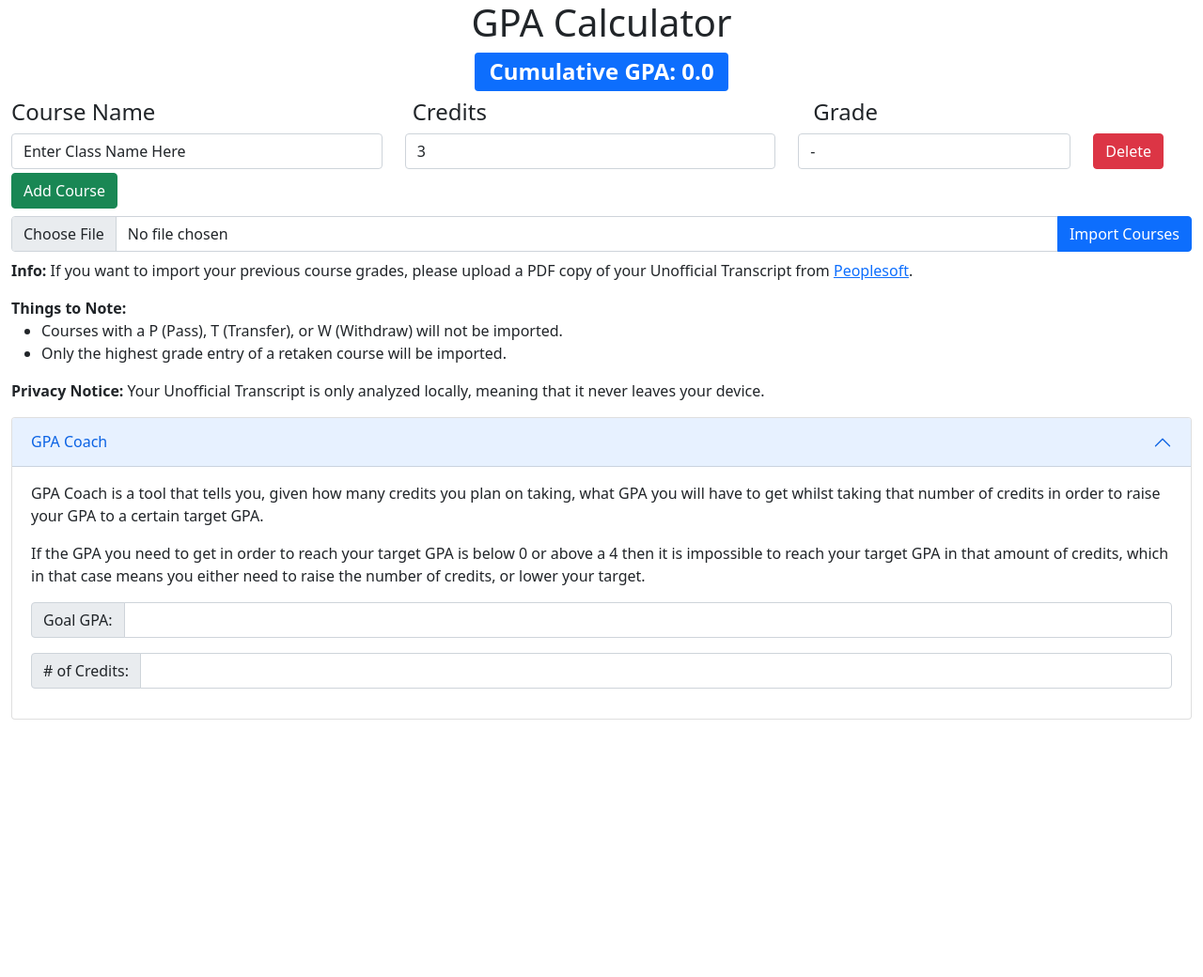
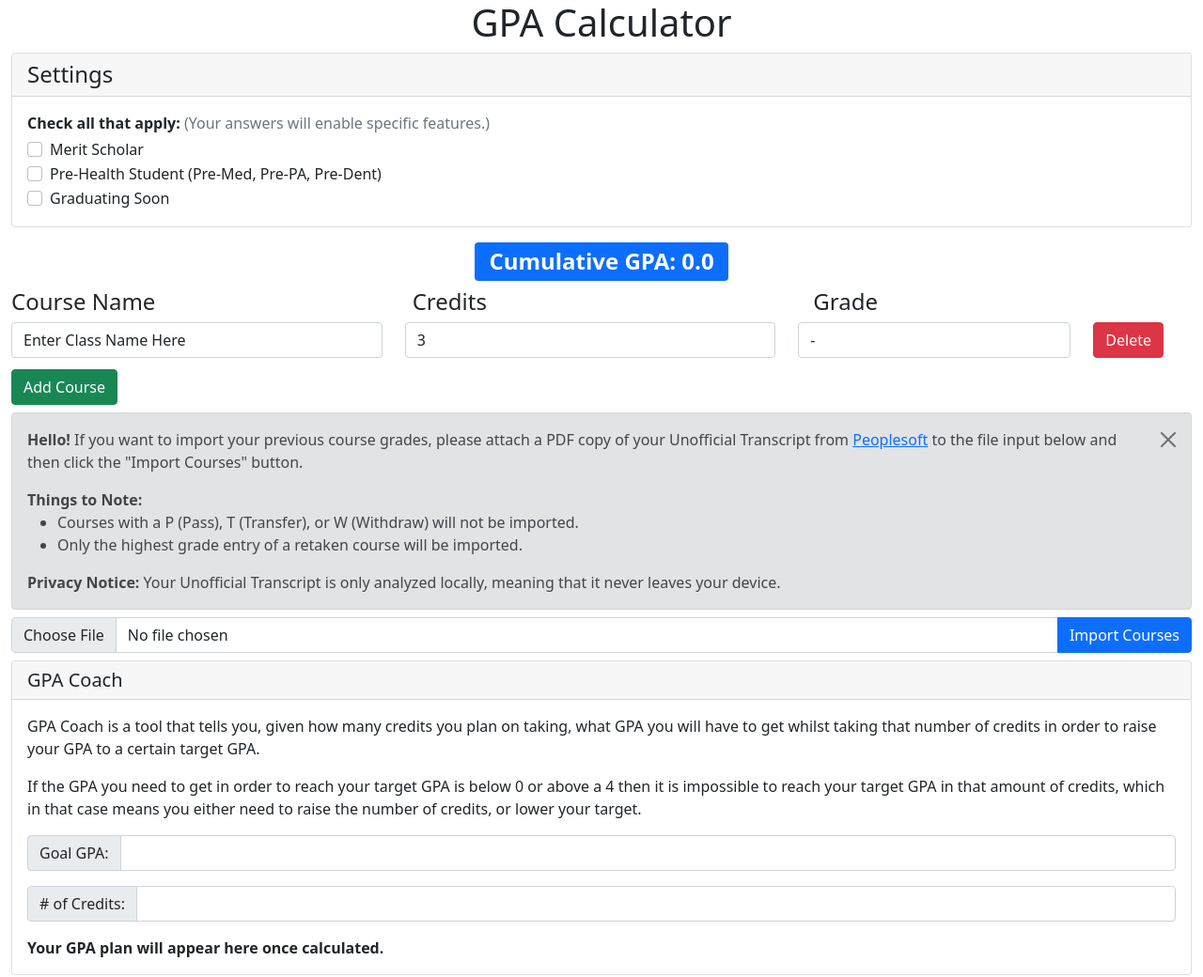
Before and after one commit to umbc-sga/gpa-calculator, a plain HTML site: page index.html in a window 1280 px wide. Shown: the whole page at 94% size. Before the commit the page ends 800 px from the top, so only its background shows below. Drawn offline with nearby package versions, Linux system fonts and the light colour scheme.

Commit message:
add special features

```diff
--- a/index.html
+++ b/index.html
@@ -9,32 +9,50 @@
     <body>
         <h1 class="text-center">GPA Calculator</h1>
 
-        <section class="container-fluid">
-            <!-- <div class="alert alert-secondary alert-dismissible fade show" role="alert">
-                <button type="button" class="btn-close" data-bs-dismiss="alert" aria-label="Close"></button>
+        <section class="container-fluid mb-2">
+            <div class="card mb-3">
+                <div class="card-header">
+                    <h4 class="mb-0">Settings</h4>
+                </div>
+                <div class="card-body">
+                    <p class="mb-1">
+                        <b>Check all that apply:</b>
+                        <span class="text-muted">(Your answers will enable specific features.)</span>
+                    </p>
 
-                <h4>GPA Cutoffs to Remember</h4>
-                <ul class="mb-0">
-                    <li>
-                        If you are a UMBC Merit Scholar, you must maintain a minimum cumulative 3.25 grade point average (<a href="https://scholarships.umbc.edu/currentscholars/">Source</a>).
-                    </li>
+                    <div class="form-check">
+                        <input class="form-check-input" type="checkbox" value="" id="meritScholar">
+                        <label class="form-check-label" for="meritScholar">
+                            Merit Scholar
+                        </label>
+                    </div>
 
-                    <li>
-                        In order to graduate from UMBC, you must maintain a minimum cumulative GPA of 2.0 (<a href="https://catalog.umbc.edu/content.php?catoid=1&navoid=40">Source</a>).
-                    </li>
-                </ul>
-            </div> -->
+                    <div class="form-check">
+                        <input class="form-check-input" type="checkbox" value="" id="preHealth">
+                        <label class="form-check-label" for="preHealth">
+                            Pre-Health Student (Pre-Med, Pre-PA, Pre-Dent)
+                        </label>
+                    </div>
+
+                    <div class="form-check">
+                        <input class="form-check-input" type="checkbox" value="" id="graduatingSoon">
+                        <label class="form-check-label" for="graduatingSoon">
+                            Graduating Soon
+                        </label>
+                    </div>
+                </div>
+            </div>
 
             <div class="sticky-top">
                 <h2 class="text-center">
-                    <!-- <span class="badge bg-info">
-                        Num Credits:
-                        <span id="numCredits">0</span>
-                    </span> -->
-
                     <span class="badge bg-primary">
                         Cumulative GPA:
                         <span id="gpa">0.0</span>
+                    </span>
+
+                    <span class="badge bg-secondary" style="display: none">
+                        Sci/Math GPA:
+                        <span id="bcpmGpa">0.0</span>
                     </span>
 
                     <span class="badge bg-success" style="display: none">
@@ -60,17 +78,33 @@
 
             <div id="coursesContainer" class="row"></div>
 
-            <button id="addCourse" class="btn btn-success">Add Course</button>
+            <button id="addCourse" class="btn btn-success mt-2">Add Course</button>
         </section>
 
-        <section class="container-fluid mt-1">
-            <div class="input-group mt-2">
-                <input type="file" class="form-control" id="transcriptInput" aria-describedby="importCourses" aria-label="Upload">
-                <button class="btn btn-primary" type="button" id="importCourses">Import Courses</button>
+        <section class="container-fluid">
+            <div id="latinHonorsAlert" class="alert alert-dismissible alert-success" role="alert" style="display: none">
+                <button type="button" class="btn-close" data-bs-dismiss="alert" aria-label="Close"></button>
+
+                <b>Congratulations!</b> This GPA qualifies you for graduating <i id="latinHonors"></i> (<a href="https://registrar.umbc.edu/university-honors/">What is this?</a>).
             </div>
 
-            <p class="mt-2">
-                <b>Info:</b> If you want to import your previous course grades, please upload a PDF copy of your Unofficial Transcript from <a href="https://my.umbc.edu/go/transcript-unofficial">Peoplesoft</a>.<br>
+            <div id="gpaWarningAlert" class="alert alert-dismissible alert-warning" role="alert" style="display: none">
+                <button type="button" class="btn-close" data-bs-dismiss="alert" aria-label="Close"></button>
+
+                <b>Warning:</b> <span id="gpaWarningMsg"></span>
+            </div>
+
+            <div id="graduationDangerAlert" class="alert alert-dismissible alert-danger" role="alert" style="display: none">
+                <button type="button" class="btn-close" data-bs-dismiss="alert" aria-label="Close"></button>
+
+                In order to graduate from UMBC, you must maintain a minimum cumulative GPA of 2.0 (<a href="https://catalog.umbc.edu/content.php?catoid=1&navoid=40">Source</a>).
+            </div>
+
+            <div class="alert alert-secondary alert-dismissible mb-2">
+                <button type="button" class="btn-close" data-bs-dismiss="alert" aria-label="Close"></button>
+
+                <p>
+                    <b>Hello!</b> If you want to import your previous course grades, please attach a PDF copy of your Unofficial Transcript from <a href="https://my.umbc.edu/go/transcript-unofficial">Peoplesoft</a> to the file input below and then click the "Import Courses" button.<br>
                 </p>
 
                 <b>Things to Note:</b>
@@ -79,22 +113,22 @@
                     <li>Only the highest grade entry of a retaken course will be imported.</li>
                 </ul>
 
-            <p>
+                <p class="mb-0">
                     <b>Privacy Notice: </b>Your Unofficial Transcript is only analyzed locally, meaning that it never leaves your device.
                 </p>
+            </div>
 
-            <div class="accordion" id="accordionExample">
-                <div class="accordion-item">
-                    <h2 class="accordion-header" id="headingOne">
-                        <button class="accordion-button" type="button" data-bs-toggle="collapse" data-bs-target="#collapseOne"
-                            aria-expanded="true" aria-controls="collapseOne">
-                            GPA Coach
-                        </button>
-                    </h2>
+            <div class="input-group mb-2">
+                <input type="file" class="form-control" id="transcriptInput" aria-describedby="importCourses" aria-label="Upload">
+                <button class="btn btn-primary" type="button" id="importCourses">Import Courses</button>
+            </div>
 
-                    <div id="collapseOne" class="accordion-collapse collapse show" aria-labelledby="headingOne"
-                        data-bs-parent="#accordionExample">
-                        <div class="accordion-body">
+            <div class="card mb-3">
+                <div class="card-header">
+                    <h5 class="mb-0">GPA Coach</h5>
+                </div>
+
+                <div class="card-body">
                     <p>
                         GPA Coach is a tool that tells you, given how many credits you plan on taking, what GPA you will have to get whilst taking that number of credits in order to raise your GPA to a certain target GPA.
                     </p>
@@ -115,9 +149,7 @@
                         <input id="nextSemesterCreditNum" type="number" min="0" class="form-control">
                     </div>
 
-                            <p id="gpaSuggestions"></p>
-                        </div>
-                    </div>
+                    <p id="gpaSuggestions" class="mb-0 fw-bold">Your GPA plan will appear here once calculated.</p>
                 </div>
             </div>
         </section>
--- a/js/app.js
+++ b/js/app.js
@@ -32,7 +32,20 @@ const transcriptInput = document.getElementById("transcriptInput");
 const importCoursesButtons = document.getElementById("importCourses");
 const cumulativeGpaReadoutEl = document.getElementById("gpa");
 const projectedGpaReadoutEl = document.getElementById("projectedGpa");
+const bcpmGpaReadoutEl = document.getElementById("bcpmGpa");
 const goalGPAInput = document.getElementById("goalGPA");
+
+const latinHonorsAlert = document.getElementById("latinHonorsAlert");
+const latinHonorsTextEl = document.getElementById("latinHonors");
+
+const gpaWarningAlert = document.getElementById("gpaWarningAlert");
+const gpaWarningMsgEl = document.getElementById("gpaWarningMsg");
+
+const graduationDangerAlert = document.getElementById("graduationDangerAlert");
+
+const meritScholarToggle = document.getElementById("meritScholar");
+const preHealthToggle = document.getElementById("preHealth");
+const graduatingSoonToggle = document.getElementById("graduatingSoon");
 
 /**
  * Initialize the UI components appearance and functionality.
@@ -40,7 +53,7 @@ const goalGPAInput = document.getElementById("goalGPA");
 (function initUI() {
     // start off with an example course div
     addCourseDiv();
-    updateGPAReadout();
+    updateGPAReadouts();
 
     // bind the add course div function to the add course button
     addCourseButton.onclick = () => addCourseDiv();
@@ -48,8 +61,16 @@ const goalGPAInput = document.getElementById("goalGPA");
 
     goalGPAInput.oninput = calculateGPASuggestions;
     document.getElementById("nextSemesterCreditNum").oninput = calculateGPASuggestions;
+
+    // update the GPA stuff if features are enabled
+    meritScholarToggle.oninput = updateGPAReadouts;
+    preHealthToggle.oninput = updateGPAReadouts;
+    graduatingSoonToggle.oninput = updateGPAReadouts;
 })();
 
+/**
+ * Calculate suggestions for the GPA coach.
+ */
 function calculateGPASuggestions() {
     // get goal GPA from input
     const goalGPA = parseFloat(goalGPAInput.value);
@@ -85,6 +106,100 @@ function calculateGPASuggestions() {
 
         document.getElementById("gpaSuggestions").textContent = `If you took ${pendingCredits} credits, you would need a ${gpaNeeded.toFixed(3)} in order to make it to your goal GPA of ${goalGPA}.`;
     }
+}
+
+/**
+ * Recalculate and update the GPA readout(s) based on their inputs.
+ */
+function updateGPAReadouts() {
+    // if some of the courses are imported as complete, show two GPA counters
+    const projectedGpaContainer = projectedGpaReadoutEl.parentElement;
+    if (courses.some(x => x.completed))
+    {
+        projectedGpaContainer.style.display = "";
+
+        cumulativeGpaReadoutEl.innerText = calculateGPA(courses.filter(x => x.completed));
+        projectedGpaReadoutEl.innerText = calculateGPA(courses);
+    }
+    // hide the projected GPA readout if all courses are non-completed
+    else
+    {
+        projectedGpaContainer.style.display = "none";
+
+        cumulativeGpaReadoutEl.innerText = calculateGPA(courses);
+    }
+
+    // if the student is pre-health, show BCPM (Bio, Chem, Phys, Math) GPA
+    const bcpmGpaContainer = bcpmGpaReadoutEl.parentElement;
+    bcpmGpaContainer.style.display = "none";
+    if (preHealthToggle.checked)
+    {
+        bcpmGpaContainer.style.display = "";
+
+        const bcpmCourses = courses
+            .filter(x => {
+                const department = x.name.split(" ")[0];
+
+                return ["BIOL", "CHEM", "MATH", "PHYS", "STAT"].includes(department);
+            });
+
+        bcpmGpaReadoutEl.textContent = calculateGPA(bcpmCourses);
+    }
+
+    // hide contingent alerts
+    latinHonorsAlert.style.display = "none";
+    gpaWarningAlert.style.display = "none";
+    graduationDangerAlert.style.display = "none";
+
+    // get gpa as float for comparisons
+    const gpa = parseFloat(calculateGPA(courses));
+
+    // only caclulate latin honors for people graduating soon
+    if (graduatingSoonToggle.checked)
+    {
+        // check if the GPA qualifies for latin honors
+        // source: https://registrar.umbc.edu/university-honors/
+        if (gpa > 3.95)
+        {
+            latinHonorsAlert.style.display = "";
+            latinHonorsTextEl.textContent = "Summa cum laude";
+        }
+        else if (gpa > 3.75 && gpa < 3.9499)
+        {
+            latinHonorsAlert.style.display = "";
+            latinHonorsTextEl.textContent = "Magna cum laude";
+        }
+        else if (gpa > 3.5 && gpa < 3.7499)
+        {
+            latinHonorsAlert.style.display = "";
+            latinHonorsTextEl.textContent = "Cum laude";
+        }
+    }
+
+    graduationDangerAlert.style.display = "none";
+    gpaWarningAlert.style.display = "none";
+
+    // show graduation danger alert if user is near or below 2.0 GPA
+    if (gpa < 2.2)
+    {
+        // make sure that there is a class w/ a grade before showing the danger alert
+        if (courses.filter(x => x.grade != "-").length)
+        {
+            graduationDangerAlert.style.display = "";
+        }
+    }
+    // show GPA warning if they are a merit scholar and near or below a 3.25 GPA
+    else if (gpa < 3.4)
+    {
+        if (meritScholarToggle.checked)
+        {
+            gpaWarningAlert.style.display = "";
+            gpaWarningMsgEl.innerHTML = `UMBC Merit Scholars must maintain a minimum cumulative 3.25 grade point average in order to remain eligible for their scholarship (<a href="https://scholarships.umbc.edu/currentscholars/">Source</a>).`;
+        }
+    }
+
+    // re-calculate GPA suggestions if GPA is changed too
+    calculateGPASuggestions();
 }
 
 /**
@@ -124,6 +239,8 @@ function addCourseDiv(name="Enter Class Name Here", credits=3, grade="-", comple
         oninput: e => {
             // update course name property
             course.name = e.target.value;
+
+            updateGPAReadouts();
         }
     });
 
@@ -145,14 +262,14 @@ function addCourseDiv(name="Enter Class Name Here", credits=3, grade="-", comple
             course.credits = e.target.value;
 
             // recalculate GPA
-            updateGPAReadout();
+            updateGPAReadouts();
         },
         onkeyup: e => {
             // update course credits property
             course.credits = e.target.value;
 
             // recalculate GPA
-            updateGPAReadout();
+            updateGPAReadouts();
         }
     });
 
@@ -170,7 +287,7 @@ function addCourseDiv(name="Enter Class Name Here", credits=3, grade="-", comple
             course.grade = e.target.value;
 
             // recalculate GPA
-            updateGPAReadout();
+            updateGPAReadouts();
         }
     });
 
@@ -203,40 +320,12 @@ function addCourseDiv(name="Enter Class Name Here", credits=3, grade="-", comple
             courses.splice(courses.indexOf(course), 1);
 
             // recalculate GPA
-            updateGPAReadout();
+            updateGPAReadouts();
         }
     });
 
     // update GPA readout for credit count
-    updateGPAReadout();
-}
-
-/**
- * Recalculate and update the GPA readout(s) based on their inputs.
- */
-function updateGPAReadout() {
-    const projectedGpaContainer = projectedGpaReadoutEl.parentElement;
-
-    // document.getElementById("numCredits").textContent = courses.reduce((a, b) => a + b.credits, 0);
-
-    // if some of the courses are imported as complete, show two GPA counters
-    if (courses.some(x => x.completed))
-    {
-        projectedGpaContainer.style.display = "";
-
-        cumulativeGpaReadoutEl.innerText = calculateGPA(courses.filter(x => x.completed));
-        projectedGpaReadoutEl.innerText = calculateGPA(courses);
-    }
-    // hide the projected GPA readout if all courses are non-completed
-    else
-    {
-        projectedGpaContainer.style.display = "none";
-
-        cumulativeGpaReadoutEl.innerText = calculateGPA(courses);
-    }
-
-    // re-calculate GPA suggestions if GPA is changed too
-    calculateGPASuggestions();
+    updateGPAReadouts();
 }
 
 /**
@@ -442,7 +531,7 @@ async function importCourses() {
                 }
             });
 
-            updateGPAReadout();
+            updateGPAReadouts();
         }
     }
 }
```
Lines whose indentation alone changed are shown as unchanged.
